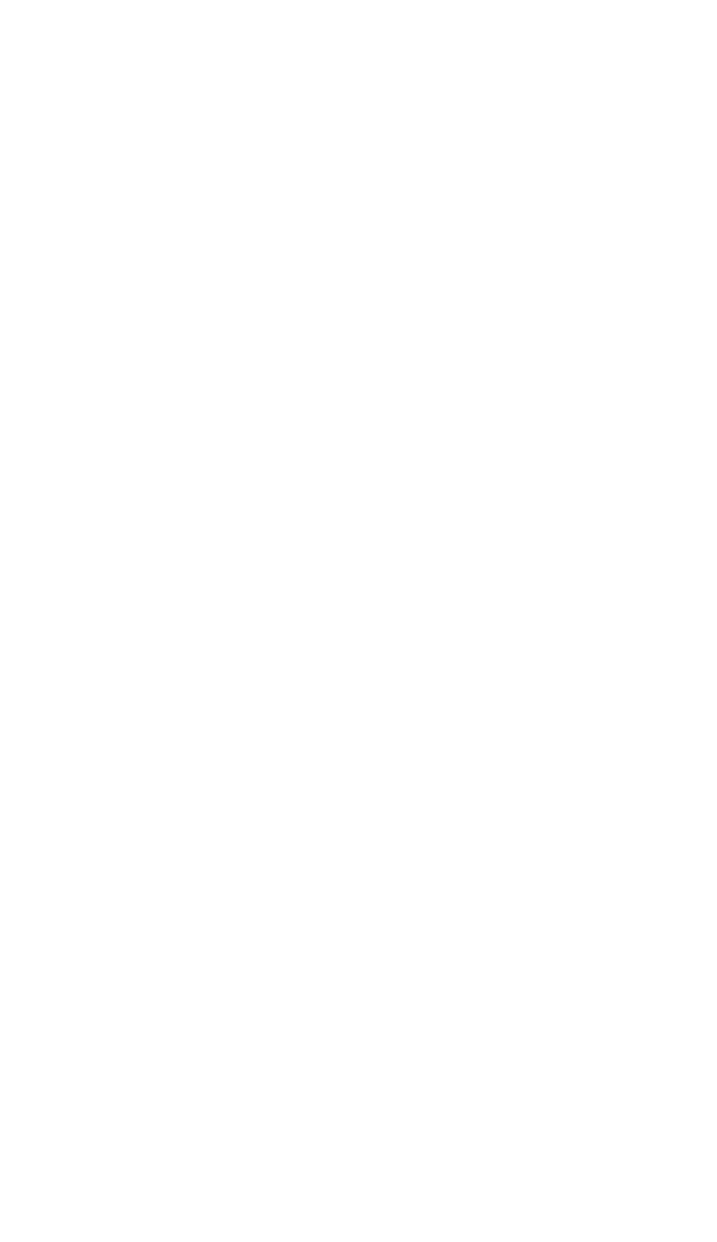
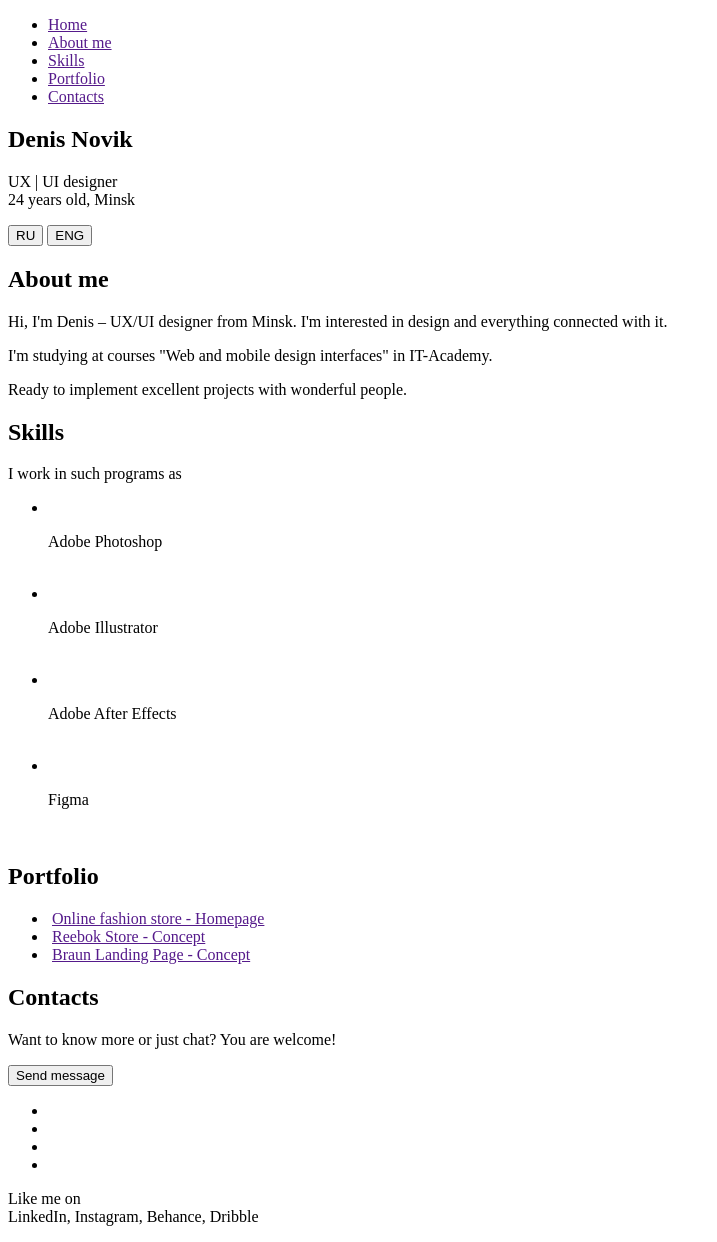
Before and after one commit to lordponchik/practice-portfolio-layout-1, a plain HTML site: page index.html in a window 1280 px wide. Shown: the whole page, without its empty margins (0-717 px from the left). Before the commit the page ends 800 px from the top, so only its background shows below. Drawn offline with Linux system fonts and the light colour scheme.

Commit message:
Верстка 1.0

```diff
--- a/index.html
+++ b/index.html
@@ -6,5 +6,97 @@
     <meta name="viewport" content="width=device-width, initial-scale=1.0" />
     <title>Practice portfolio layout 1</title>
   </head>
-  <body></body>
+  <body>
+    <header>
+      <nav>
+        <ul>
+          <li><a href="">Home</a></li>
+          <li><a href="">About me</a></li>
+          <li><a href="">Skills</a></li>
+          <li><a href="">Portfolio</a></li>
+          <li><a href="">Contacts</a></li>
+        </ul>
+      </nav>
+    </header>
+    <main>
+      <section>
+        <h1>Denis Novik</h1>
+        <p>
+          UX | UI designer <br />
+          24 years old, Minsk
+        </p>
+        <button type="button">RU</button>
+        <button type="button">ENG</button>
+      </section>
+      <section>
+        <h2>About me</h2>
+        <p>
+          Hi, I'm Denis – UX/UI designer from Minsk. I'm interested in design and everything
+          connected with it.
+        </p>
+        <p>I'm studying at courses "Web and mobile design interfaces" in IT-Academy.</p>
+        <p>Ready to implement excellent projects with wonderful people.</p>
+      </section>
+      <section>
+        <h2>Skills</h2>
+        <p>I work in such programs as</p>
+        <!-- Заменить изображение -->
+        <ul>
+          <li>
+            <img src="" alt="" />
+            <p>Adobe Photoshop</p>
+            <img src="" alt="" />
+          </li>
+          <li>
+            <img src="" alt="" />
+            <p>Adobe Illustrator</p>
+            <img src="" alt="" />
+          </li>
+          <li>
+            <img src="" alt="" />
+            <p>Adobe After Effects</p>
+            <img src="" alt="" />
+          </li>
+          <li>
+            <img src="" alt="" />
+            <p>Figma</p>
+            <img src="" alt="" />
+          </li>
+        </ul>
+      </section>
+      <section>
+        <h2>Portfolio</h2>
+        <ul>
+          <li>
+            <img src="" alt="" />
+            <a href="">Online fashion store - Homepage</a>
+          </li>
+          <li>
+            <img src="" alt="" />
+            <a href="">Reebok Store - Concept</a>
+          </li>
+          <li>
+            <img src="" alt="" />
+            <a href="">Braun Landing Page - Concept</a>
+          </li>
+        </ul>
+      </section>
+    </main>
+    <footer>
+      <h2>Contacts</h2>
+      <p>Want to know more or just chat? You are welcome!</p>
+      <button type="button">Send message</button>
+      <ul>
+        <!-- Добовить svg -->
+        <li><a href=""></a></li>
+        <li><a href=""></a></li>
+        <li><a href=""></a></li>
+        <li><a href=""></a></li>
+      </ul>
+      <p>
+        Like me on <br />
+        LinkedIn, Instagram, Behance, Dribble
+      </p>
+    </footer>
+  </body>
 </html>
```
